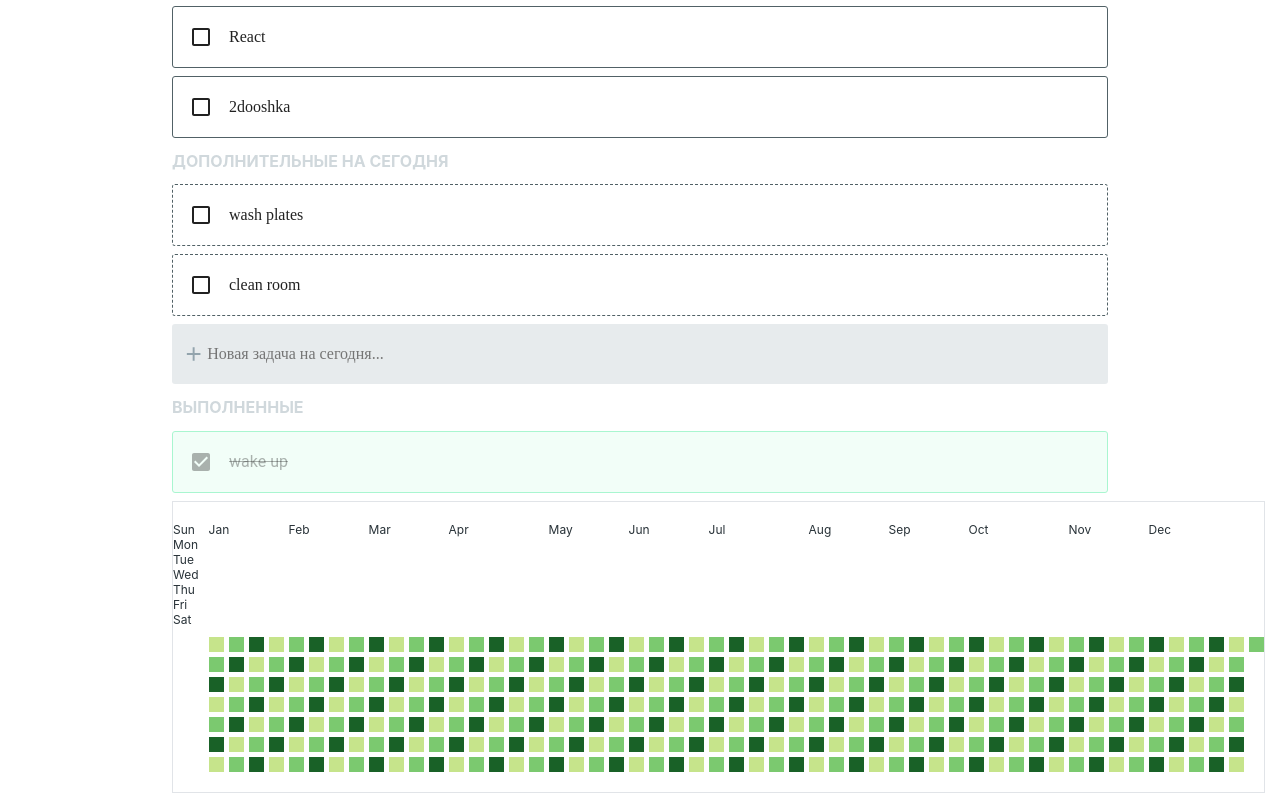
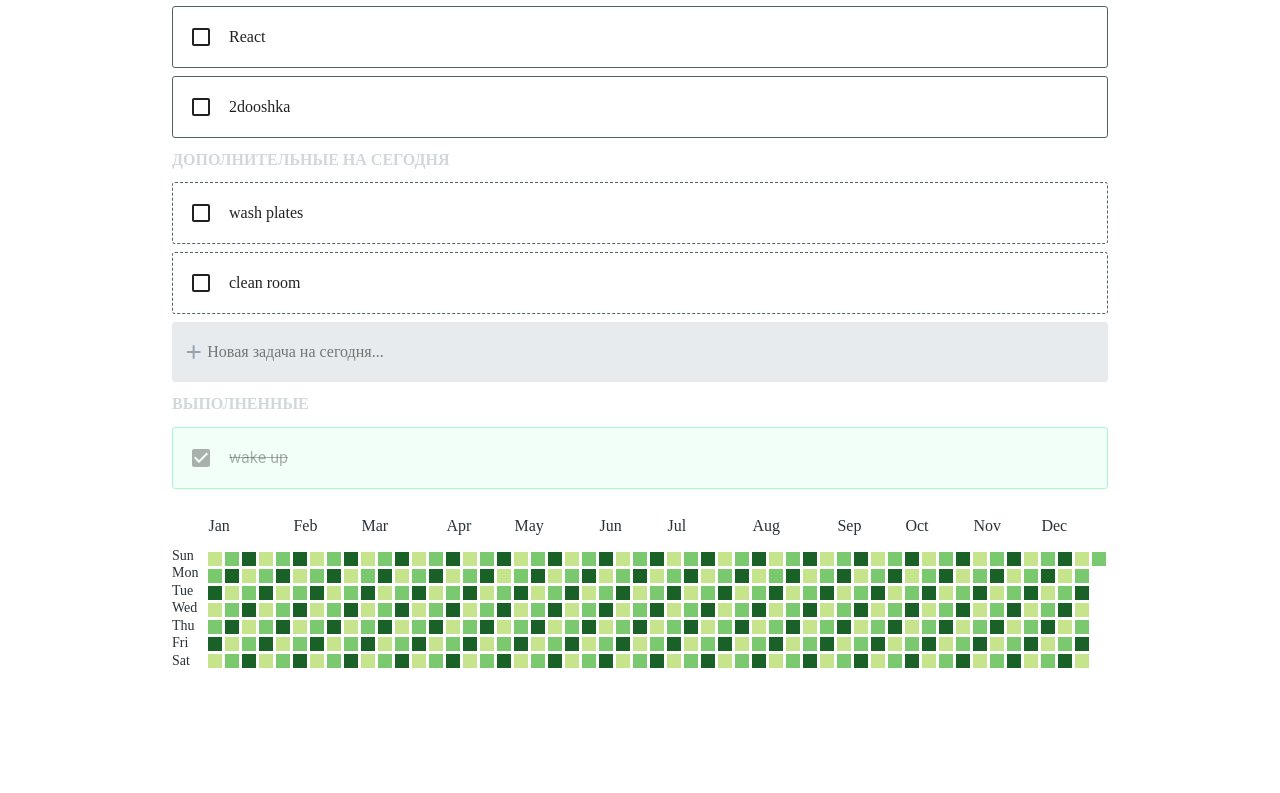
Before and after one commit to ermo4enkov/2dooshka, a React app: page /today in a window 1280 px wide. Shown: the part 473-1266 px from the top of the page. After the commit the page ends 1172 px from the top, so only its background shows below. Built offline with nearby package versions, Linux system fonts and the light colour scheme; the HTML template or start-up script is replaced by a standard one.

Commit message:
#master improve calendar

```diff
--- a/src/blocks/calendar/calendar.scss
+++ b/src/blocks/calendar/calendar.scss
@@ -1,6 +1,6 @@
 :root {
-	--square-size: 15px;
-	--square-gap: 5px;
+	--square-size: 14px;
+	--square-gap: 3px;
 	--week-width: calc(var(--square-size) + var(--square-gap));
   }
 
@@ -14,20 +14,21 @@
 						 "days squares";
 	grid-template-columns: auto 1fr;
 	grid-gap: 10px;
+	position: relative;
   }
 
   .months {
 	display: grid;
-	grid-template-columns: calc(var(--week-width) * 4) /* Jan */
+	grid-template-columns: calc(var(--week-width) * 5) /* Jan */
 						   calc(var(--week-width) * 4) /* Feb */
-						   calc(var(--week-width) * 4) /* Mar */
-						   calc(var(--week-width) * 5) /* Apr */
-						   calc(var(--week-width) * 4) /* May */
+						   calc(var(--week-width) * 5) /* Mar */
+						   calc(var(--week-width) * 4) /* Apr */
+						   calc(var(--week-width) * 5) /* May */
 						   calc(var(--week-width) * 4) /* Jun */
 						   calc(var(--week-width) * 5) /* Jul */
-						   calc(var(--week-width) * 4) /* Aug */
+						   calc(var(--week-width) * 5) /* Aug */
 						   calc(var(--week-width) * 4) /* Sep */
-						   calc(var(--week-width) * 5) /* Oct */
+						   calc(var(--week-width) * 4) /* Oct */
 						   calc(var(--week-width) * 4) /* Nov */
 						   calc(var(--week-width) * 5) /* Dec */;
   }
@@ -39,22 +40,24 @@
 	grid-template-rows: repeat(7, var(--square-size));
   }
 
+  .day{
+	  padding-top: 30px;
+	  font-size: 14px;
+	  line-height: 1.25;
+  }
+
   .squares {
 	grid-auto-flow: column;
 	grid-auto-columns: var(--square-size);
+	position: absolute;
+	top: -127px;
   }
 
 
   /* Other styling */
 
-  body {
-	font-family: -apple-system, BlinkMacSystemFont, "Segoe UI", Helvetica, Arial, sans-serif, "Apple Color Emoji", "Segoe UI Emoji", "Segoe UI Symbol";
-	font-size: 12px;
-  }
-
   .graph {
 	padding: 20px 0;
-	border: 1px #e1e4e8 solid;
   }
 
   .days li:nth-child(odd) {
--- a/src/blocks/tasksConteiner/tasksConteiner.tsx
+++ b/src/blocks/tasksConteiner/tasksConteiner.tsx
@@ -1,6 +1,5 @@
 import * as React from 'react';
 import Button from '../../components/Button';
-import styled from 'styled-components';
 import Item from '../../components/Item';
 import NewTask from '../../components/NewTask';
 
@@ -26,10 +25,7 @@ export const TasksContainerBlock: React.StatelessComponent = props => (
   </div>
 );
 
-export class TasksContainer extends React.Component<
-  TasksContainerProps,
-  TasksContainerState
-> {
+export class TasksContainer extends React.Component<TasksContainerProps,TasksContainerState> {
   constructor(props) {
     super(props);
     this.state = {
```
Also changed, not shown: 1 other file (tests, documents, lock files or other folders).
